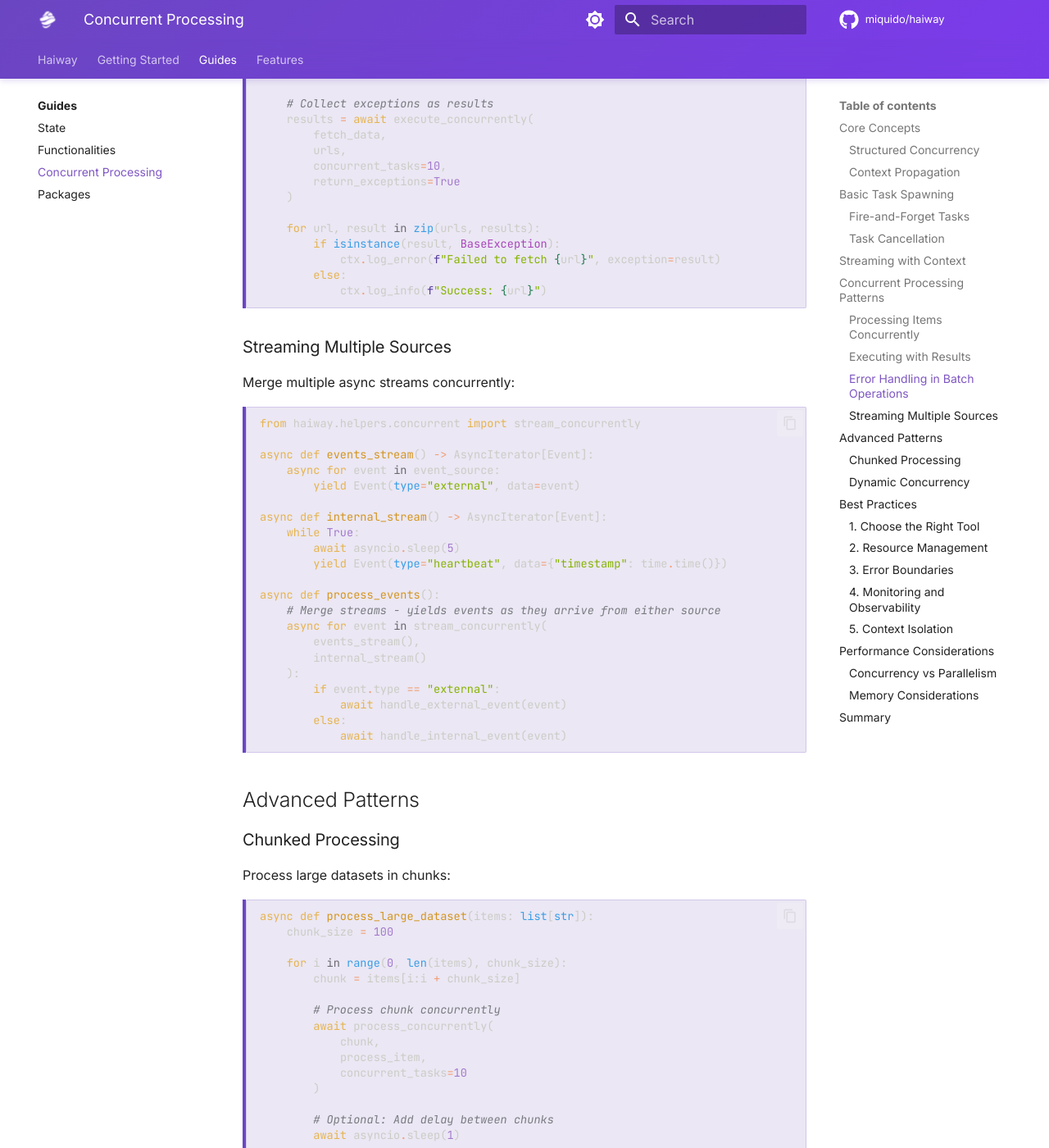
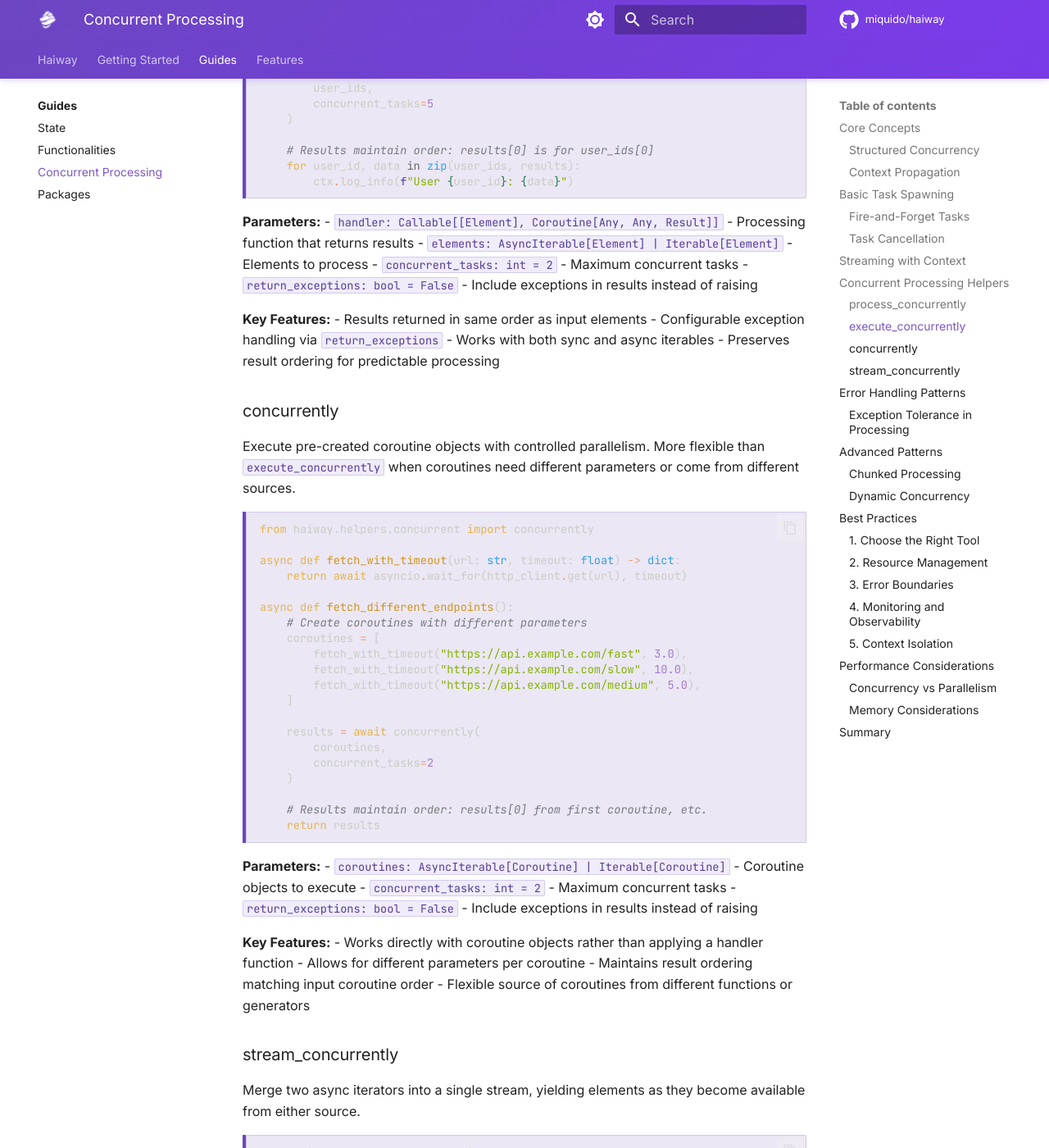
Before and after one commit to miquido/haiway, an MkDocs documentation site: the page built from docs/guides/concurrent.md, in a window 1280 px wide and 1400 px high, scrolled down 3854 px. Shown: the whole window at 82% size. Built offline with MkDocs 1.6.1 and Material for MkDocs 9.7.7, drawn with Linux system fonts in a browser that asks for light colours; comment, search, counter and statistics services are not loaded; some of the changed text lies outside the part shown.

Commit message:
Update concurrency docs

````diff
--- a/docs/guides/concurrent.md
+++ b/docs/guides/concurrent.md
@@ -111,13 +111,13 @@ async def main():
             ctx.log_info(f"Received: {item}")
 ```
 
-## Concurrent Processing Patterns
+## Concurrent Processing Helpers
 
-For common concurrent processing patterns, Haiway provides specialized helpers:
+The `haiway.helpers.concurrent` module provides four specialized functions for common concurrent processing patterns. All functions integrate with Haiway's context system and provide controlled parallelism.
 
-### Processing Items Concurrently
+### process_concurrently
 
-Use `process_concurrently` when you need to process items without collecting results:
+Process elements from an iterable without collecting results. Ideal for side-effect operations like notifications, logging, or data transformations.
 
 ```python
 from haiway.helpers.concurrent import process_concurrently
@@ -138,9 +138,21 @@ async def notify_users():
     )
 ```
 
-### Executing with Results
+**Parameters:**
+- `source: AsyncIterable[Element] | Iterable[Element]` - Elements to process
+- `handler: Callable[[Element], Coroutine[Any, Any, None]]` - Processing function
+- `concurrent_tasks: int = 2` - Maximum concurrent tasks
+- `ignore_exceptions: bool = False` - If True, log exceptions but continue processing
 
-Use `execute_concurrently` when you need to collect results:
+**Key Features:**
+- Processes elements as they become available
+- Maintains the specified concurrency limit
+- Automatic task cancellation on errors or cancellation
+- Optional exception tolerance for resilient processing
+
+### execute_concurrently
+
+Execute handler for each element and collect results in order. Perfect when you need to process collections and gather the outcomes.
 
 ```python
 from haiway.helpers.concurrent import execute_concurrently
@@ -164,12 +176,104 @@ async def fetch_all_users():
         ctx.log_info(f"User {user_id}: {data}")
 ```
 
-### Error Handling in Batch Operations
+**Parameters:**
+- `handler: Callable[[Element], Coroutine[Any, Any, Result]]` - Processing function that returns results
+- `elements: AsyncIterable[Element] | Iterable[Element]` - Elements to process
+- `concurrent_tasks: int = 2` - Maximum concurrent tasks
+- `return_exceptions: bool = False` - Include exceptions in results instead of raising
+
+**Key Features:**
+- Results returned in same order as input elements
+- Configurable exception handling via `return_exceptions`
+- Works with both sync and async iterables
+- Preserves result ordering for predictable processing
+
+### concurrently
+
+Execute pre-created coroutine objects with controlled parallelism. More flexible than `execute_concurrently` when coroutines need different parameters or come from different sources.
+
+```python
+from haiway.helpers.concurrent import concurrently
+
+async def fetch_with_timeout(url: str, timeout: float) -> dict:
+    return await asyncio.wait_for(http_client.get(url), timeout)
+
+async def fetch_different_endpoints():
+    # Create coroutines with different parameters
+    coroutines = [
+        fetch_with_timeout("https://api.example.com/fast", 3.0),
+        fetch_with_timeout("https://api.example.com/slow", 10.0),
+        fetch_with_timeout("https://api.example.com/medium", 5.0),
+    ]
+
+    results = await concurrently(
+        coroutines,
+        concurrent_tasks=2
+    )
+
+    # Results maintain order: results[0] from first coroutine, etc.
+    return results
+```
+
+**Parameters:**
+- `coroutines: AsyncIterable[Coroutine] | Iterable[Coroutine]` - Coroutine objects to execute
+- `concurrent_tasks: int = 2` - Maximum concurrent tasks
+- `return_exceptions: bool = False` - Include exceptions in results instead of raising
+
+**Key Features:**
+- Works directly with coroutine objects rather than applying a handler function
+- Allows for different parameters per coroutine
+- Maintains result ordering matching input coroutine order
+- Flexible source of coroutines from different functions or generators
+
+### stream_concurrently
+
+Merge two async iterators into a single stream, yielding elements as they become available from either source.
+
+```python
+from haiway.helpers.concurrent import stream_concurrently
+
+async def sensor_readings() -> AsyncIterator[float]:
+    while True:
+        await asyncio.sleep(0.1)
+        yield random.uniform(20.0, 25.0)
+
+async def status_updates() -> AsyncIterator[str]:
+    while True:
+        await asyncio.sleep(0.5)
+        yield "System OK"
+
+async def process_events():
+    # Merge streams - yields events as they arrive from either source
+    async for item in stream_concurrently(
+        sensor_readings(),
+        status_updates()
+    ):
+        if isinstance(item, float):
+            ctx.log_info(f"Temperature: {item}°C")
+        else:
+            ctx.log_info(f"Status: {item}")
+```
+
+**Parameters:**
+- `source_a: AsyncIterable[ElementA]` - First async iterable to consume
+- `source_b: AsyncIterable[ElementB]` - Second async iterable to consume
+- `exhaustive: bool = False` - If True, continue until both sources complete; if False (default), stop when either exhausts
+
+**Key Features:**
+- Elements yielded based on availability, not source order
+- Maintains exactly one pending task per iterator for efficiency
+- Default behavior stops when either source is exhausted
+- Exhaustive mode continues until both sources complete
+
+## Error Handling Patterns
+
+### Exception Tolerance in Processing
 
 Handle exceptions gracefully in batch operations:
 
 ```python
-async def process_with_errors():
+async def resilient_batch_processing():
     urls = ["http://api1.com", "http://invalid", "http://api2.com"]
 
     # Collect exceptions as results
@@ -185,34 +289,18 @@ async def process_with_errors():
             ctx.log_error(f"Failed to fetch {url}", exception=result)
         else:
             ctx.log_info(f"Success: {url}")
-```
 
-### Streaming Multiple Sources
+# Similar pattern for concurrently()
+async def handle_mixed_coroutines():
+    results = await concurrently(
+        [risky_operation(), safe_operation(), another_risky_operation()],
+        concurrent_tasks=3,
+        return_exceptions=True
+    )
 
-Merge multiple async streams concurrently:
-
-```python
-from haiway.helpers.concurrent import stream_concurrently
-
-async def events_stream() -> AsyncIterator[Event]:
-    async for event in event_source:
-        yield Event(type="external", data=event)
-
-async def internal_stream() -> AsyncIterator[Event]:
-    while True:
-        await asyncio.sleep(5)
-        yield Event(type="heartbeat", data={"timestamp": time.time()})
-
-async def process_events():
-    # Merge streams - yields events as they arrive from either source
-    async for event in stream_concurrently(
-        events_stream(),
-        internal_stream()
-    ):
-        if event.type == "external":
-            await handle_external_event(event)
-        else:
-            await handle_internal_event(event)
+    successes = [r for r in results if not isinstance(r, BaseException)]
+    failures = [r for r in results if isinstance(r, BaseException)]
+    ctx.log_info(f"Processed: {len(successes)} successes, {len(failures)} failures")
 ```
 
 ## Advanced Patterns
@@ -272,9 +360,10 @@ async def adaptive_processing():
 ### 1. Choose the Right Tool
 
 - **`ctx.spawn()`**: For fire-and-forget tasks or when you need task handles
-- **`process_concurrently()`**: For processing without results
-- **`execute_concurrently()`**: When you need results
-- **`stream_concurrently()`**: For merging async streams
+- **`process_concurrently()`**: For side-effect operations without collecting results
+- **`execute_concurrently()`**: For applying a handler function to elements and collecting results
+- **`concurrently()`**: For executing pre-created coroutine objects with different parameters
+- **`stream_concurrently()`**: For merging two async iterators into a single stream
 
 ### 2. Resource Management
 
````
